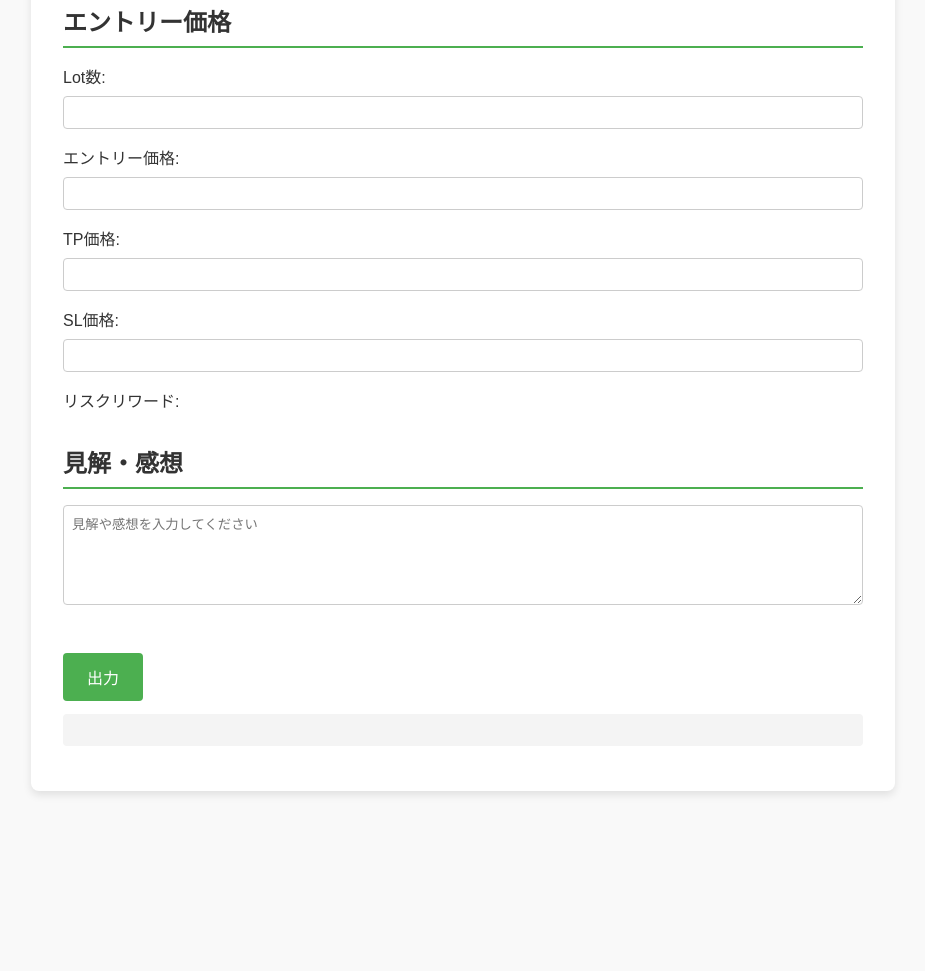
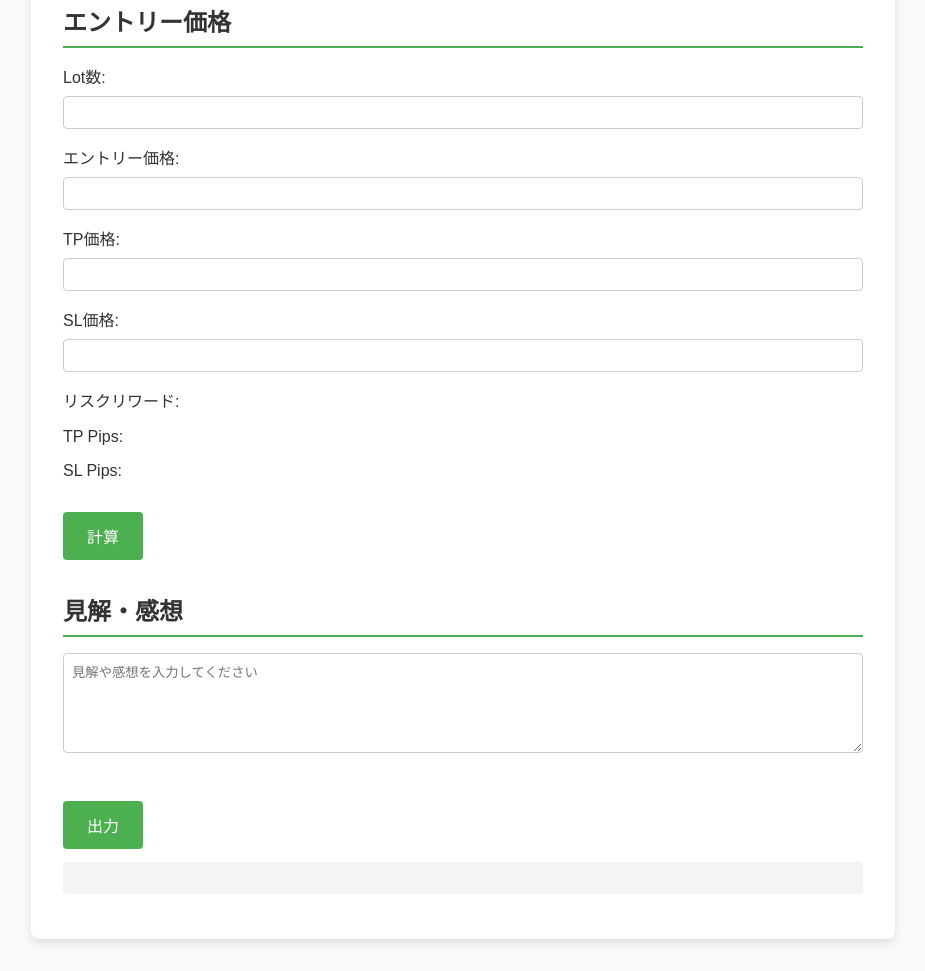
Before and after one commit to RAShOrca/fx_system, a plain HTML site: page index.html in a window 1280 px wide. Shown: the part 943-1914 px from the top of the page, without its empty margins (177-1102 px from the left). Before the commit the page ends 1766 px from the top, so only its background shows below. Drawn offline with Linux system fonts and the light colour scheme.

Commit message:
Update index.html

```diff
--- a/index.html
+++ b/index.html
@@ -1,3 +1,4 @@
+
 <!DOCTYPE html>
 <html lang="en">
 <head>
@@ -77,6 +78,9 @@
             <input type="number" id="sl-price" step="0.01">
 
             <p>リスクリワード: <span id="risk-reward"></span></p>
+            <p>TP Pips: <span id="tp-pips"></span></p>
+            <p>SL Pips: <span id="sl-pips"></span></p>
+            <button id="calculate">計算</button>
         </section>
 
         <section id="comments">
```
